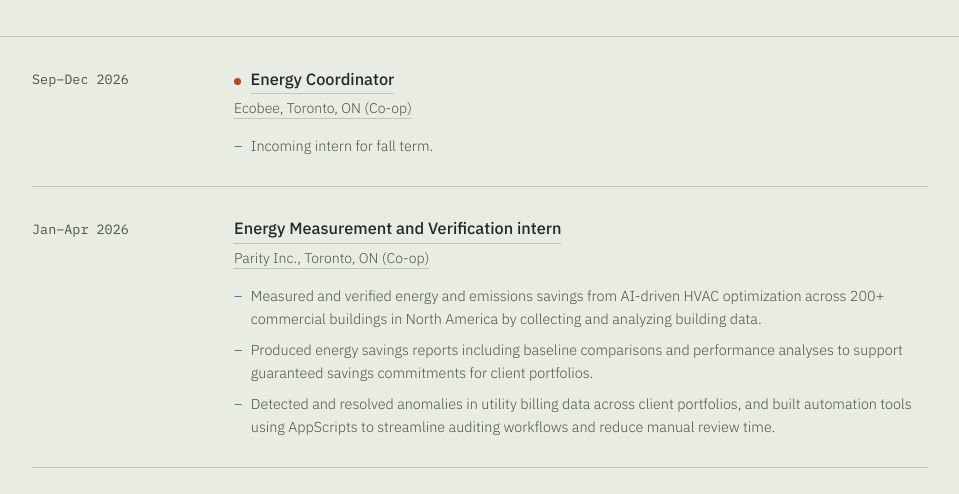
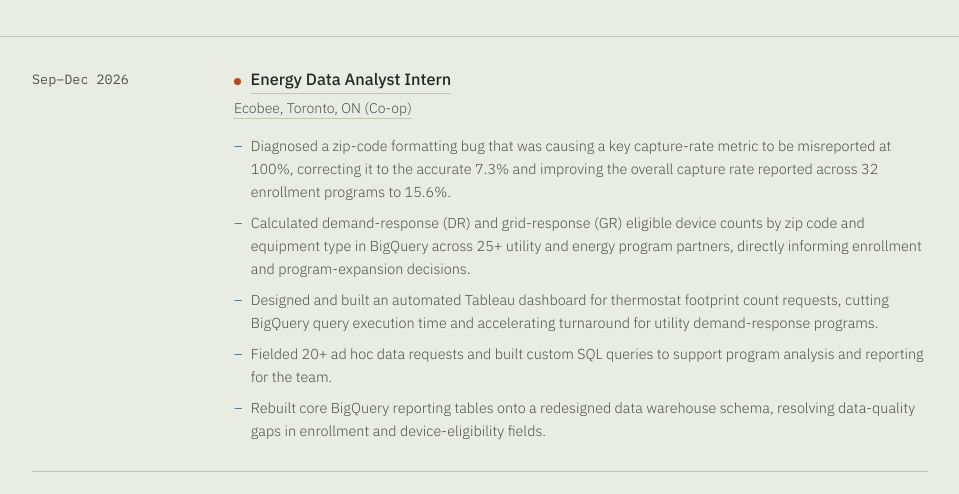
Before and after one commit to riko-miyagi/riko-miyagi.github.io, a plain HTML site: page experience.html in a window 1280 px wide. Shown: the part 274-768 px from the top of the page, without its empty margins (160-1119 px from the left). Drawn offline with Linux system fonts and the light colour scheme.

Commit message:
Revise experience section for Energy Data Analyst Intern
Updated job title and detailed responsibilities for the Energy Data Analyst Intern position, including bug fixes, data analysis, and dashboard creation.

```diff
--- a/experience.html
+++ b/experience.html
@@ -257,10 +257,14 @@
   <div class="entry-row">
     <div class="entry-date mono">Sep–Dec 2026</div>
     <div>
-      <p class="entry-role"><span class="status-dot" aria-hidden="true"></span><a href="https://www.linkedin.com/company/ecobee/about/" target="_blank" class="entry-link">Energy Coordinator</a></p>
+      <p class="entry-role"><span class="status-dot" aria-hidden="true"></span><a href="https://www.linkedin.com/company/ecobee/about/" target="_blank" class="entry-link">Energy Data Analyst Intern</a></p>
       <p class="entry-org"><a href="https://www.linkedin.com/company/ecobee/about/" target="_blank" class="entry-link">Ecobee, Toronto, ON (Co-op)</a></p>
       <ul class="entry-bullets">
-        <li>Incoming intern for fall term.</li>
+        <li>Diagnosed a zip-code formatting bug that was causing a key capture-rate metric to be misreported at 100%, correcting it to the accurate 7.3% and improving the overall capture rate reported across 32 enrollment programs to 15.6%.</li>
+        <li>Calculated demand-response (DR) and grid-response (GR) eligible device counts by zip code and equipment type in BigQuery across 25+ utility and energy program partners, directly informing enrollment and program-expansion decisions.</li>
+        <li>Designed and built an automated Tableau dashboard for thermostat footprint count requests, cutting BigQuery query execution time and accelerating turnaround for utility demand-response programs.</li>
+        <li>Fielded 20+ ad hoc data requests and built custom SQL queries to support program analysis and reporting for the team.</li>
+        <li>Rebuilt core BigQuery reporting tables onto a redesigned data warehouse schema, resolving data-quality gaps in enrollment and device-eligibility fields.</li>
       </ul>
     </div>
   </div>
```
